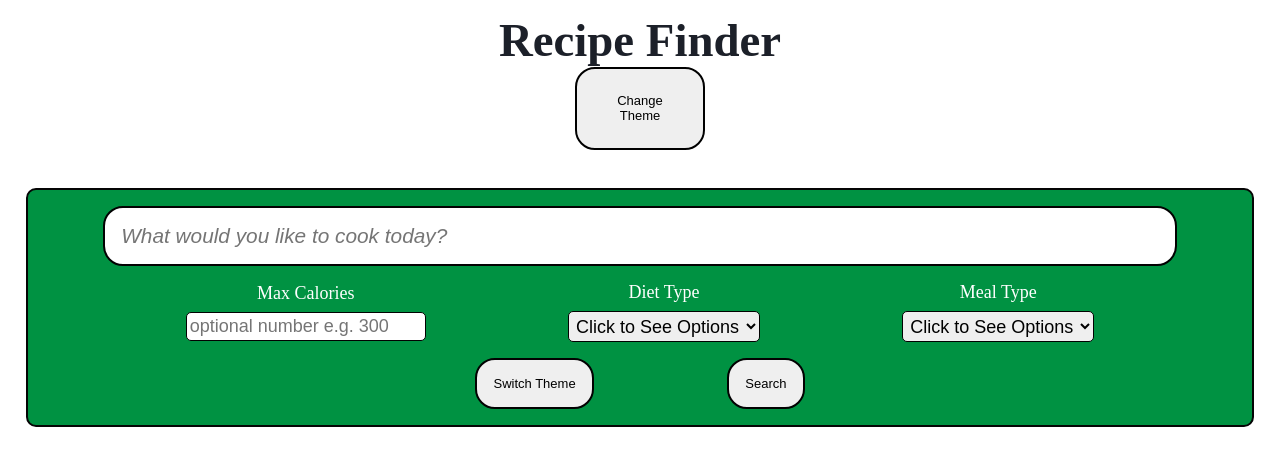
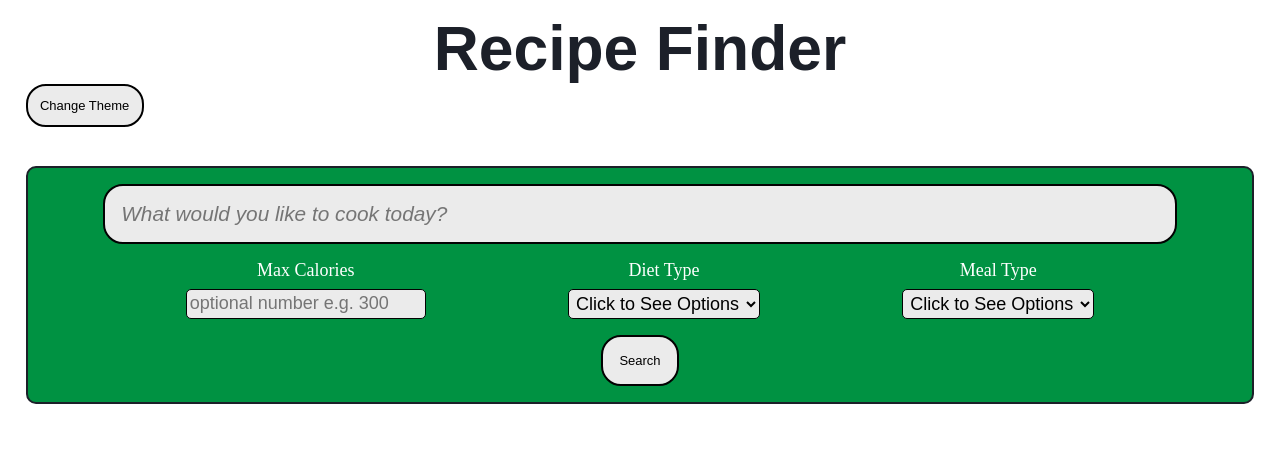
Before and after one commit to T0raT/CS391FinalProject, a React (Vite) app: page / in a window 1280 px wide. Shown: the top 466 px of the page. Built offline with nearby package versions, Linux system fonts and the light colour scheme; a web font is replaced by a local one.

Commit message:
changed css and added usecontext

```diff
--- a/src/components/DarkThemeContextProvider.jsx
+++ b/src/components/DarkThemeContextProvider.jsx
@@ -7,23 +7,27 @@ import styled from "styled-components";
 export const DarkThemeContext = createContext();
 
 const Button = styled.button`
-  max-width: 10em;
-  padding: 2%;
+  max-width: 15em;
+  padding: 1%;
   border-radius: 20px;
-  border: 2px solid ${(props) => (props.dark ? "rgb(0, 146, 66)" : "black")};
+  border: 2px solid ${(props) => (props.dark ? "white" : "black")};
   cursor: pointer;
   font-size: calc(5px + 1vmin);
+  background-color: ${(props) => (props.dark ? "#8b8f99": "#ebebeb")};
+  transition: 0.3s;
 `;
 
 const HeaderContainer = styled.div`
   background-color: ${(props) => (props.dark ? "#1c2029" : "white")};
   color: ${(props) => (props.dark ? "white" : "#1c2029")};
   padding: 1% 2%;
-  text-align: center;
+  transition: 0.5s;
 `;
 
 const StyledHeader = styled.header`
-  font-size: calc(1.5vw + 1.5vh);
+  font-size: calc(2vw + 2vh);
+  font-family: futura-pt-condensed, sans-serif;
+  text-align: center;
 `;
 
 export default function DarkThemeContextProvider({ children }) {
--- a/src/components/SearchbarWrapper.jsx
+++ b/src/components/SearchbarWrapper.jsx
@@ -5,11 +5,12 @@
 
 // All work Here was done by Carlos Contreras
 
-import { useState } from "react";
+import {useContext, useState} from "react";
 import styled from "styled-components";
 import DataFetcher from "./DataFetcher.jsx";
 import QueryBuilder from "./QueryBuilder.jsx";
 import { ProductCard } from "./ProductCard.jsx";
+import {DarkThemeContext} from "./DarkThemeContextProvider.jsx";
 
 const FlexMain = styled.main`
   display: flex;
@@ -26,7 +27,9 @@ const FlexMain = styled.main`
 const MainContainer = styled.div`
   background: rgb(0, 146, 66);
 
-  border: 2px solid #050505;
+  // border props context added by Arien
+  border: 2px solid ${(props) => (props.theme.dark ? "white" : "#1c2029")};
+
   padding: 1em;
   margin-bottom: 1em;
   max-width: 100vw;
@@ -88,19 +91,22 @@ const Searchbar = styled.input`
   width: 90%;
   padding: 1rem;
   border-radius: 20px;
-  border: 2px solid #020202;
+  border: 2px solid ${(props) => (props.theme.dark ? "white": "#020202")};
   font-size: calc(1vw + 1vh);
   font-style: italic;
   color: black;
+  background-color: ${(props) => (props.theme.dark ? "#b7bdc9": "#ebebeb")};
+  transition: 0.3s;
 `;
 const Button = styled.button`
   max-width: 10em;
   padding: 1rem;
   border-radius: 20px;
-  border: 2px solid #020202;
+  border: 2px solid ${(props) => (props.theme.dark ? "white": "#020202")};
   cursor: pointer;
   font-size: calc(5px + 1vmin);
-  font-style: bold;
+  background-color: ${(props) => (props.theme.dark ? "#b7bdc9": "#ebebeb")};
+  transition: 0.3s;
 `;
 
 const Label = styled.label`
@@ -113,16 +119,19 @@ const Select = styled.select`
   width: 100%;
   padding: 0.2rem;
   border-radius: 5px;
-  border: 1px solid #020202;
+  border: 1px solid ${(props) => (props.theme.dark ? "white": "#020202")};
   font-size: calc(10px + 1vmin);
+  background-color: ${(props) => (props.theme.dark ? "#b7bdc9": "#ebebeb")};
 `;
 
 const Input = styled.input`
   width: 100%;
   padding: 0.2rem;
   border-radius: 5px;
-  border: 1px solid #020202;
+  border: 1px solid ${(props) => (props.theme.dark ? "white": "#020202")};
   font-size: calc(10px + 1vmin);
+  background-color: ${(props) => (props.theme.dark ? "#b7bdc9": "#ebebeb")}
+
 `;
 
 export default function SearchbarWrapper() {
@@ -146,16 +155,22 @@ export default function SearchbarWrapper() {
     setQuery(APIcallstring);
   };
 
+  // darkContext added by Arien
+  // the purpose of this is to connect it to the switching themes so that we can
+  // use it for the other styled components
+  const darkContext = useContext(DarkThemeContext);
+
   return (
     <>
       <header>
-        <MainContainer>
+        <MainContainer theme={darkContext}>
           <SearchContainer>
             <Searchbar
               type="search"
               placeholder="What would you like to cook today?"
               value={searchValue}
               onChange={(e) => setSearchValue(e.target.value)}
+              theme={darkContext}
             />
           </SearchContainer>
 
@@ -169,12 +184,13 @@ export default function SearchbarWrapper() {
                 placeholder="optional number e.g. 300"
                 value={maxCalories}
                 onChange={(e) => setMaxCalories(e.target.value)}
+                theme={darkContext}
               />
             </CriteriaItem>
 
             <CriteriaItem>
               <Label htmlFor="DietType">Diet Type</Label>
-              <Select name="DietType" id="DietType" value={dietType} onChange={(e) => setDietType(e.target.value)}>
+              <Select name="DietType" id="DietType" value={dietType} theme={darkContext} onChange={(e) => setDietType(e.target.value)}>
                 <option value="">Click to See Options</option>
                 <option value="Vegetarian">Vegetarian</option>
                 <option value="Ketogenic">Ketogenic</option>
@@ -191,7 +207,7 @@ export default function SearchbarWrapper() {
 
             <CriteriaItem>
               <Label htmlFor="mealType">Meal Type</Label>
-              <Select id="mealType" name="mealType" value={mealType} onChange={(e) => setMealType(e.target.value)}>
+              <Select id="mealType" name="mealType" value={mealType} theme={darkContext} onChange={(e) => setMealType(e.target.value)}>
                 <option value="">Click to See Options</option>
                 <option value="main+course">main course</option>
                 <option value="side+dish">side dish</option>
@@ -212,8 +228,8 @@ export default function SearchbarWrapper() {
           </CriteriaContainer>
 
           <ButtonContainer>
-            <Button>Switch Theme </Button>
-            <Button onClick={Search}>Search</Button>
+            {/*<Button>Switch Theme </Button>*/}
+            <Button onClick={Search} theme={darkContext}>Search</Button>
           </ButtonContainer>
         </MainContainer>
       </header>
--- a/src/components/ThemeComponent.jsx
+++ b/src/components/ThemeComponent.jsx
@@ -9,7 +9,8 @@ const StyledTheme = styled.div`
     background-color: ${(props) => (!props.theme.dark ? "white" : "#1c2029")};
     color: ${(props) => (!props.theme.dark ?  "black" : "white")};
     padding: 2%;
-    height: 100%;
+    min-height: 100vh;
+    transition: 0.5s;
 `;
 
 export default function ThemeComponent(){
```
